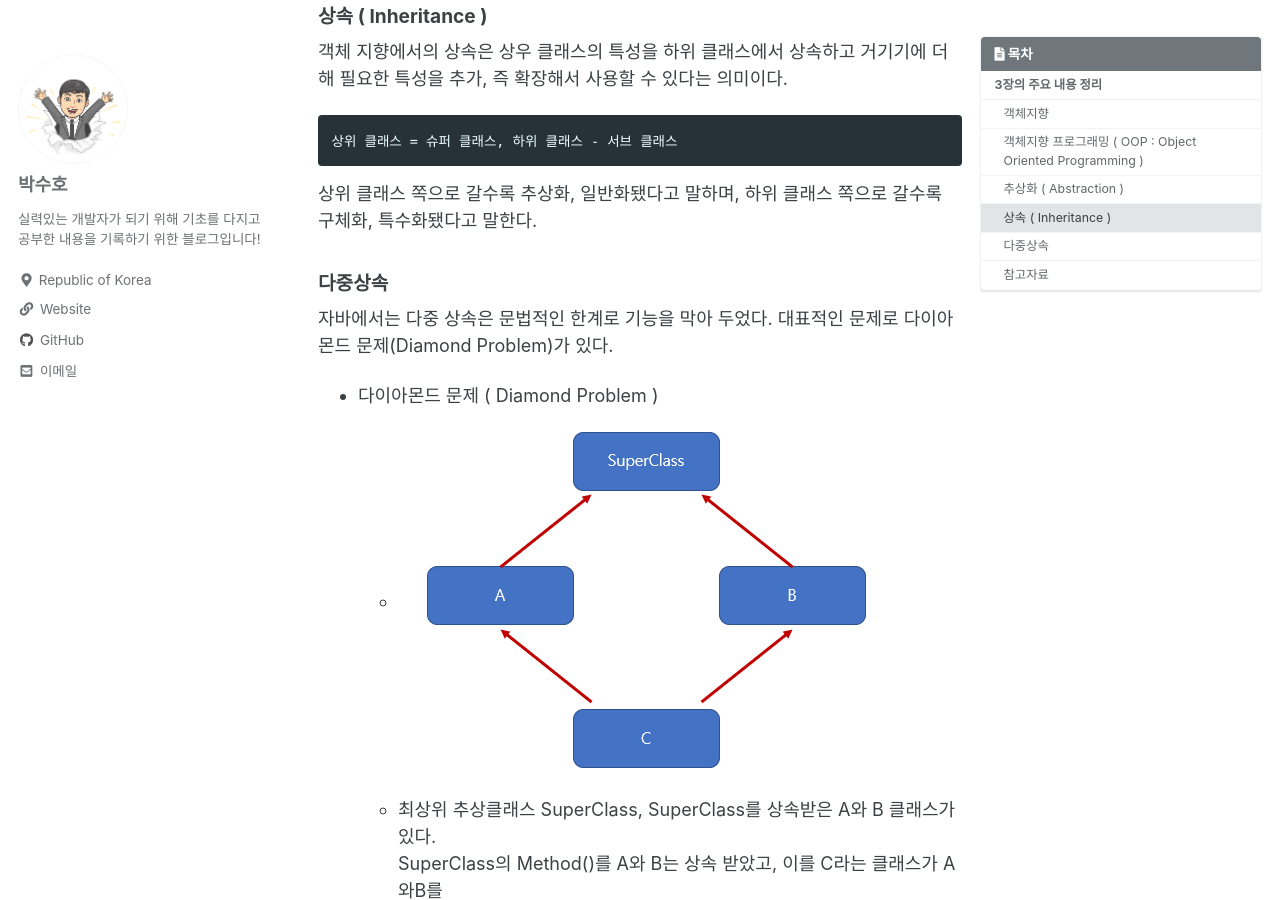
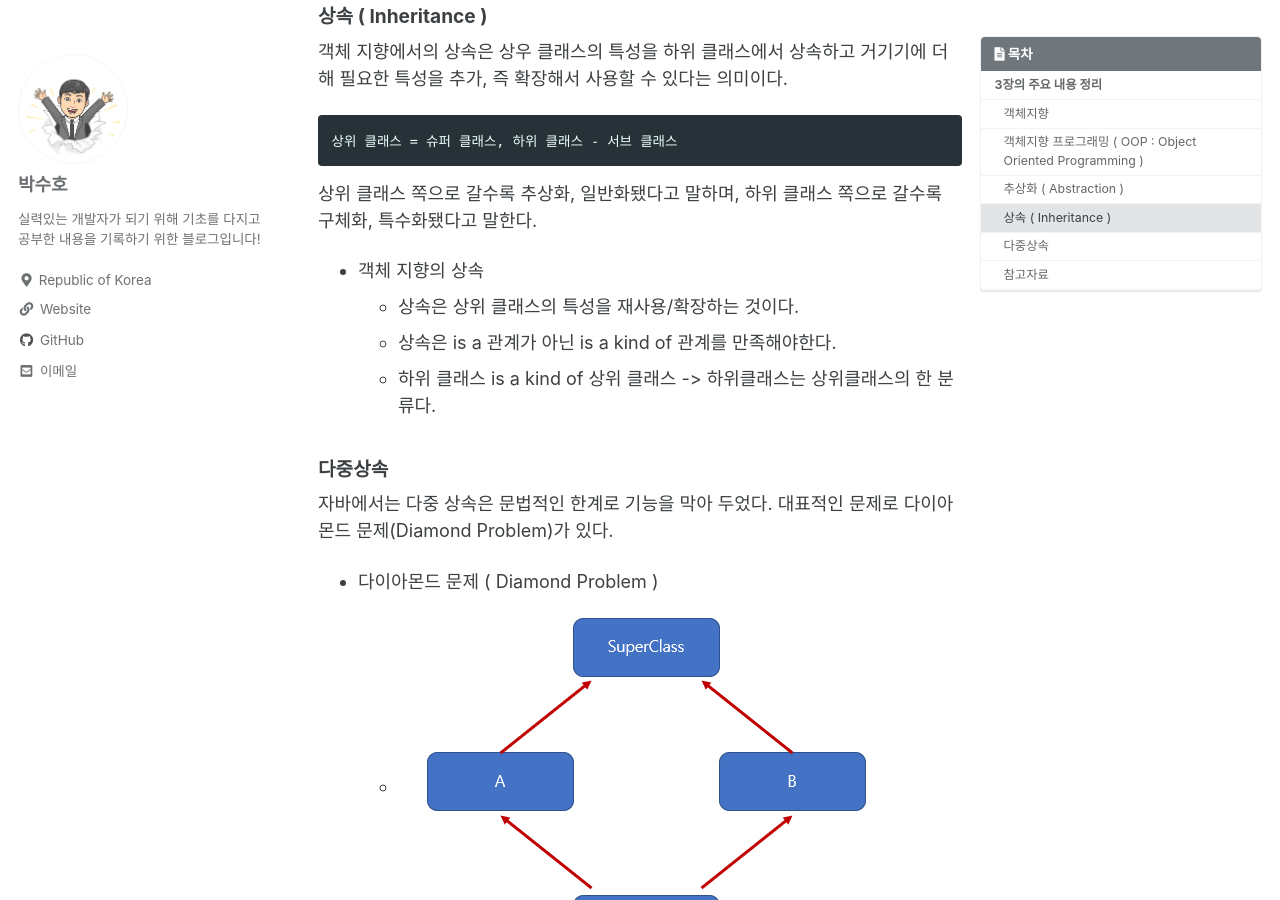
Before and after one commit to SbinSho/SbinSho.github.io, a Jekyll site: the page built from _posts/2020-12-24-Chap3_JavaStudy.md, in a window 1280 px wide and 900 px high, scrolled down 1508 px. Built offline with Jekyll 4.4.1, drawn with Linux system fonts in a browser that asks for light colours; cached includes are drawn as plain includes.

Commit message:
chap3 수정

```diff
--- a/_posts/2020-12-24-Chap3_JavaStudy.md
+++ b/_posts/2020-12-24-Chap3_JavaStudy.md
@@ -60,6 +60,12 @@ last_modified_at : 2020-12-24
 
 상위 클래스 쪽으로 갈수록 추상화, 일반화됐다고 말하며, 하위 클래스 쪽으로 갈수록 구체화, 특수화됐다고 말한다.
 
+* 객체 지향의 상속
+    - 상속은 상위 클래스의 특성을 재사용/확장하는 것이다.
+    - 상속은 is a 관계가 아닌 is a kind of 관계를 만족해야한다.
+    - 하위 클래스 is a kind of 상위 클래스 -> 하위클래스는 상위클래스의 한 분류다.
+
+
 #### 다중상속
 자바에서는 다중 상속은 문법적인 한계로 기능을 막아 두었다. 대표적인 문제로 다이아몬드 문제(Diamond Problem)가 있다.
 
```
